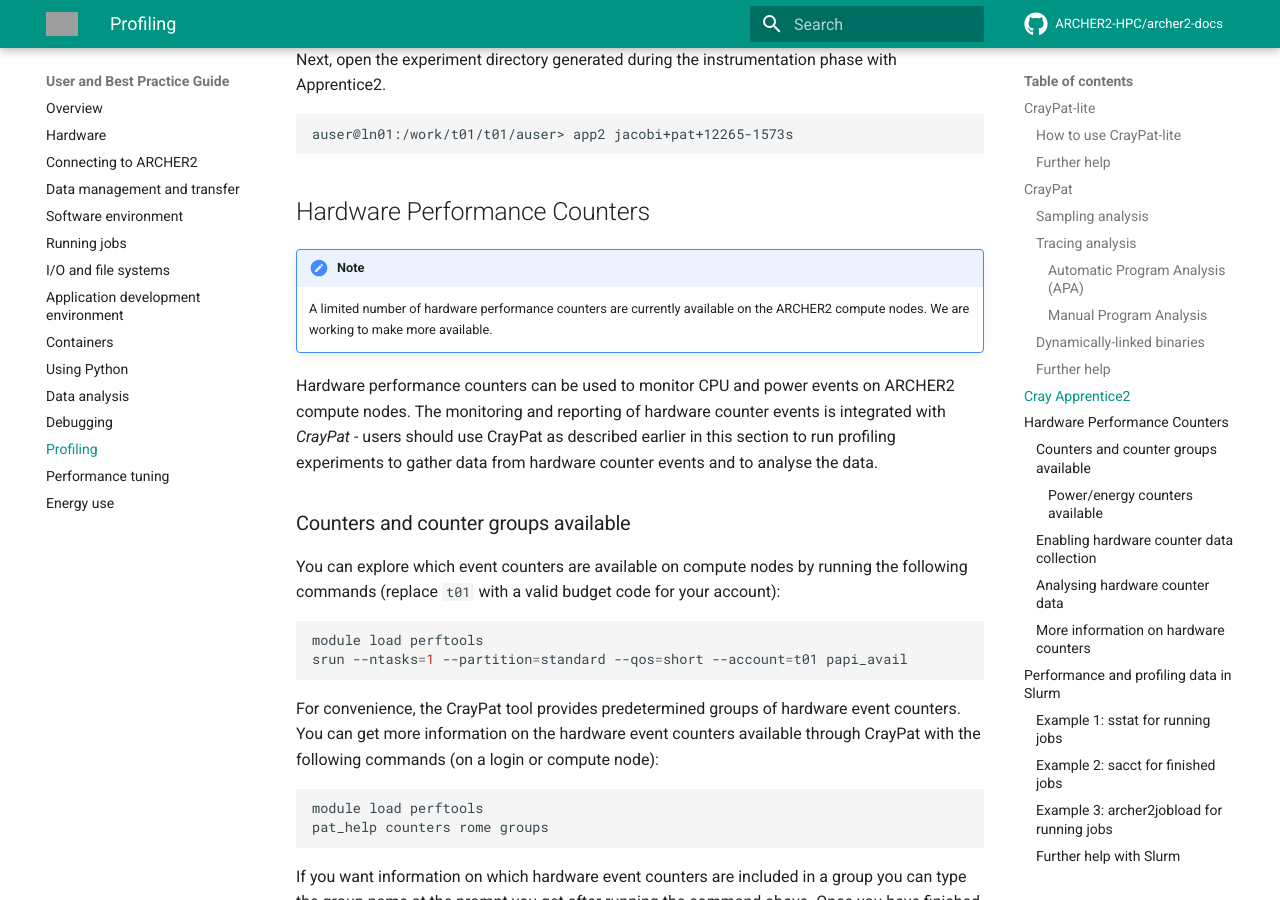
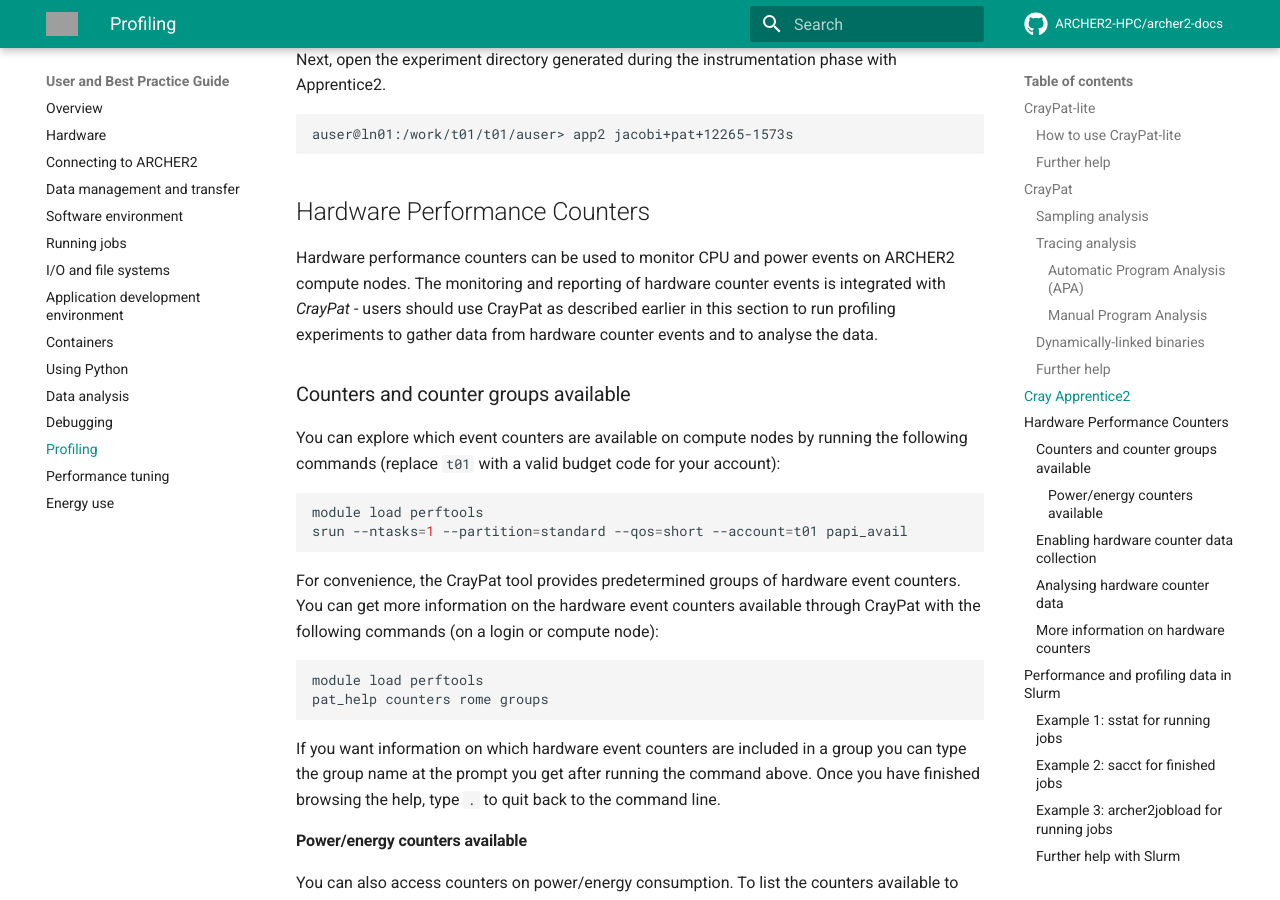
Before and after one commit to ARCHER2-HPC/archer2-docs, an MkDocs documentation site: the page built from docs/user-guide/profile.md, in a window 1280 px wide and 900 px high, scrolled down 6835 px. Built offline with MkDocs 1.6.1 and Material for MkDocs 9.7.7, drawn with Linux system fonts in a browser that asks for light colours; comment, search, counter and statistics services are not loaded; grey boxes are pictures that could not be loaded.

Commit message:
Removes out of date warning

```diff
--- a/docs/user-guide/profile.md
+++ b/docs/user-guide/profile.md
@@ -352,10 +352,6 @@
 
 ## Hardware Performance Counters
 
-!!! note
-    A limited number of hardware performance counters are currently available
-    on the ARCHER2 compute nodes. We are working to make more available.
-
 Hardware performance counters can be used to monitor CPU and power events on
 ARCHER2 compute nodes. The monitoring and reporting of hardware counter events is
 integrated with *CrayPat* - users should use CrayPat as described earlier in this
```
